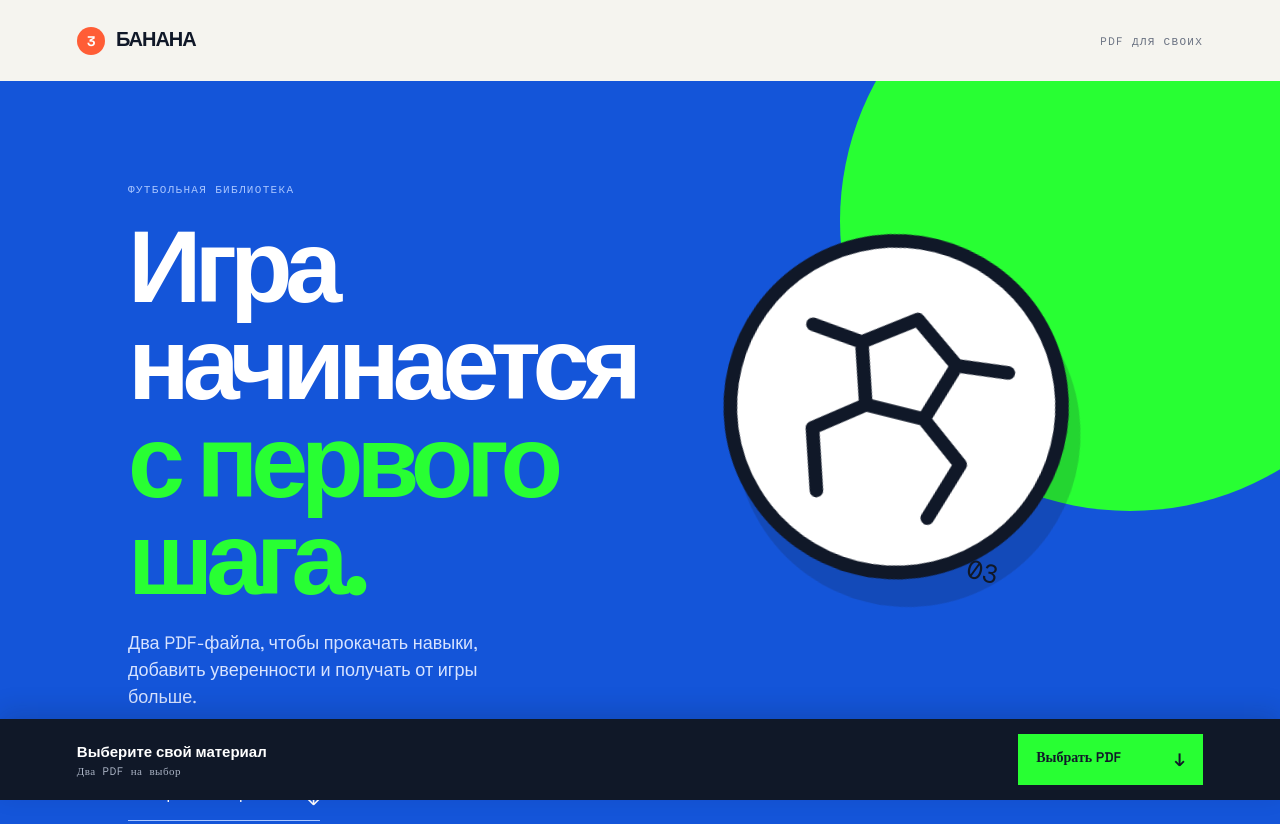
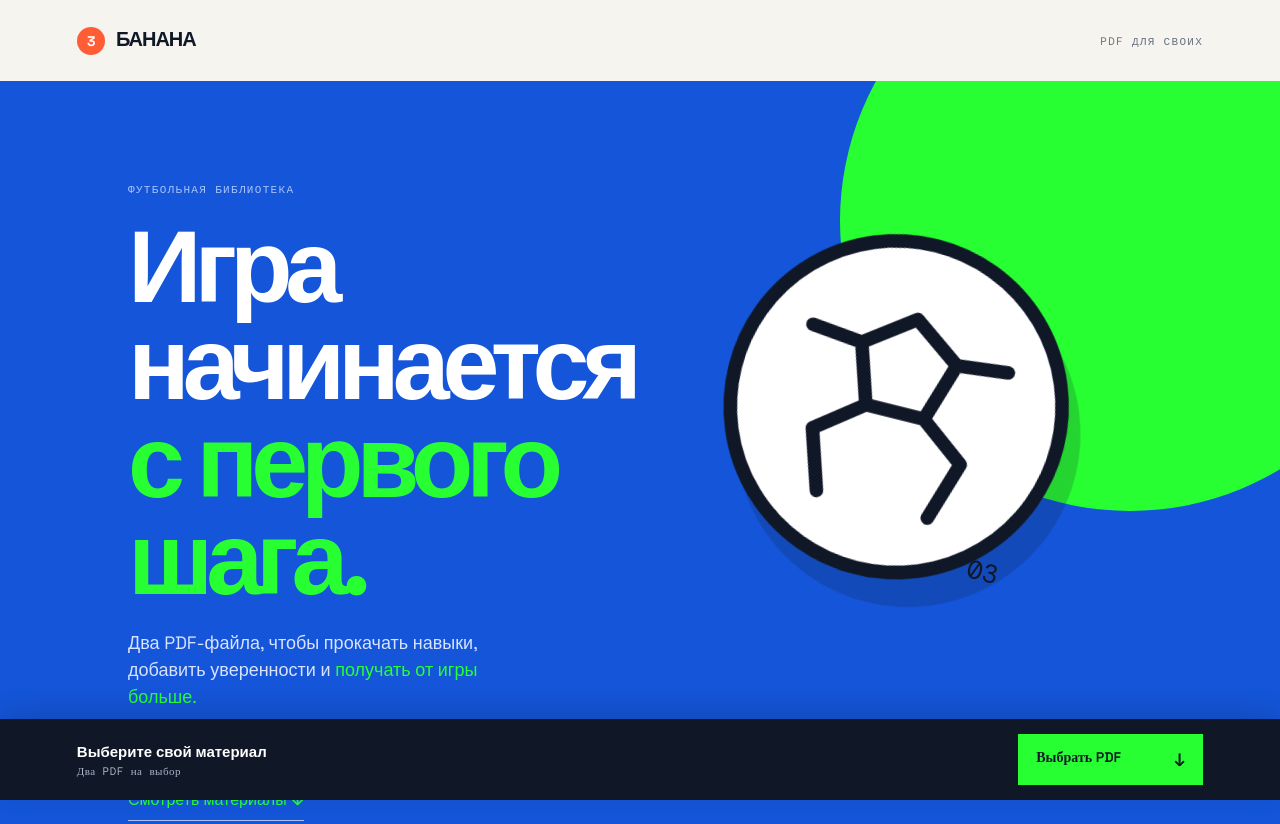
Before and after one commit to andrey-kudinov/three-bananas, a website built with Vite: page frontend/index.html in a window 1280 px wide. Shown: the top 824 px of the page. Built offline with nearby package versions, Linux system fonts and the light colour scheme.

Commit message:
fix: adjust z-index for hero copy to improve layout stacking

```diff
--- a/frontend/src/main.ts
+++ b/frontend/src/main.ts
@@ -9,7 +9,7 @@ const products = [
 document.querySelector<HTMLDivElement>('#app')!.innerHTML = `
 <header class="topbar"><a class="logo" href="/"><span>3</span> БАНАНА</a><span class="topbar-note">PDF для своих</span></header>
 <main>
-<section class="hero"><div class="hero-copy"><p class="eyebrow">ФУТБОЛЬНАЯ БИБЛИОТЕКА</p><h1>Игра начинается<br><em>с первого шага.</em></h1><p class="hero-text">Два PDF-файла, чтобы прокачать навыки, добавить уверенности и получать от игры больше.</p><a class="scroll-link" href="#catalog">Смотреть материалы <span>↓</span></a></div><div class="hero-ball">${ball}<span>03</span></div></section>
+<section class="hero"><div class="hero-copy"><p class="eyebrow">ФУТБОЛЬНАЯ БИБЛИОТЕКА</p><h1>Игра начинается<br><em>с первого шага.</em></h1><p class="hero-text">Два PDF-файла, чтобы прокачать навыки, добавить уверенности и <em>получать от игры больше.</em></p><a class="scroll-link" href="#catalog"><em>Смотреть материалы <span>↓</span></em></a></div><div class="hero-ball">${ball}<span>03</span></div></section>
 <section class="catalog" id="catalog"><div class="section-heading"><div><p class="eyebrow">ВЫБЕРИТЕ МАТЕРИАЛ</p><h2>Два уровня.<br><em>Одна большая игра.</em></h2></div><p class="section-note">Можно взять один файл<br>или собрать оба.</p></div><div class="product-grid">${products.map((product, index) => `<label class="product-card ${index ? 'orange' : ''}"><input class="product-check" type="checkbox" value="${product.id}" data-price="${product.price}"><span class="checkmark">✓</span><span class="card-art">${ball}<strong>0${index + 1}</strong></span><span class="card-content"><span class="card-kicker">PDF / УРОВЕНЬ 0${index + 1}</span><strong>Три банана<br>${product.level}</strong><span class="card-description">${product.description}</span><span class="card-footer"><span>Скачать PDF</span><b>${product.price} ₽</b></span></span></label>`).join('')}</div></section>
 <section class="checkout" id="checkout"><div><p class="eyebrow">ФИНИШНАЯ ПРЯМАЯ</p><h2>Оставьте email,<br><em>и мы всё оформим.</em></h2></div><form id="order-form"><label for="email">Ваш email</label><input id="email" type="email" placeholder="вы@пример.ru" required><label class="consent"><input id="consent" type="checkbox" required><span>Согласен на обработку персональных данных</span></label><button>Перейти к оплате <span>↗</span></button><p id="message"></p></form><div class="total"><span>Итого</span><strong id="total">0 ₽</strong></div></section>
 </main><footer><span>© 2026 Три банана</span><span>Сделано для красивой игры</span></footer><aside class="sticky-bar" aria-live="polite"><div><strong id="sticky-title">Выберите свой материал</strong><span id="sticky-summary">Два PDF на выбор</span></div><button id="sticky-action" type="button">Выбрать PDF <span>↓</span></button></aside>`
--- a/frontend/src/style.css
+++ b/frontend/src/style.css
@@ -74,7 +74,7 @@ a {
 .hero-copy {
   max-width: 610px;
   position: relative;
-  z-index: 1;
+  z-index: 3;
 }
 .hero .eyebrow {
   color: #a8c5ff;
```
